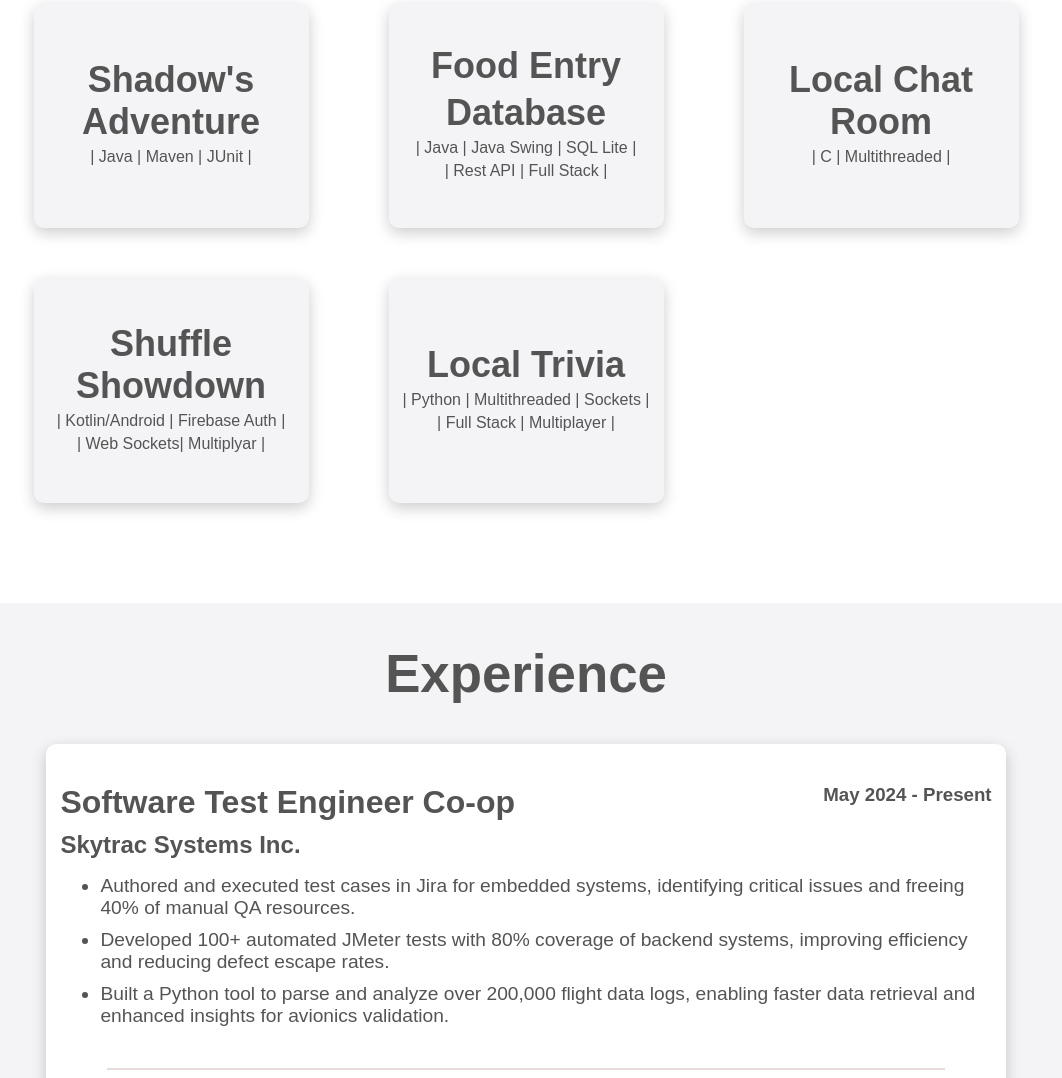
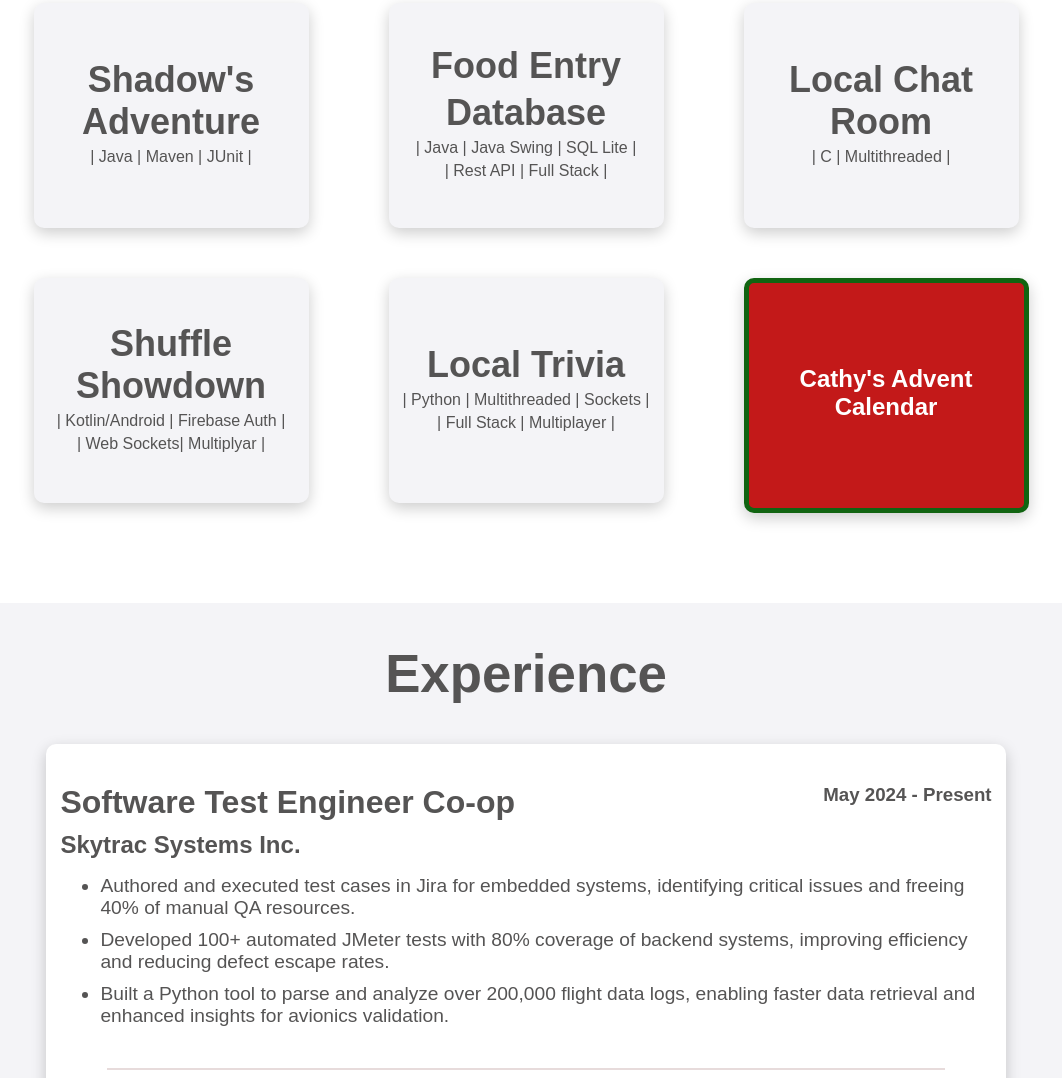
Before and after one commit to Parm-S-Gidda/Portfolio, a plain HTML site: page index.html in a window 1280 px wide. Shown: the part 2937-4015 px from the top of the page, without its empty margins (114-1176 px from the left). Drawn offline with Linux system fonts and the light colour scheme.

Commit message:
added money-wise 2 link

```diff
--- a/index.html
+++ b/index.html
@@ -157,7 +157,7 @@
                                     <h2 class="cardDescpriptions">Leveraged JavaScript, HTML, and CSS to create an intuitive calendar interface that highlights daily financial summaries with color-coded indicators for positive and negative balances.</h2>
 
                                     <div class="tryButtonDiv">
-                                        <a  target="_blank">
+                                        <a href="https://money-wise-2.web.app/signup"  target="_blank">
                                             <button class="checkButton">Check It Out</button>
                                           </a>
                                     </div>
@@ -323,6 +323,31 @@
 
                     </div>
 
+                    <div class="projectCard">
+
+
+
+                        <div class="flip-card-inner">
+
+                            <div class="flip-card-front" id="cathyFront">
+                                <h2 class="cardTitle">Cathy's Advent Calendar</h2>
+
+                            </div>
+                            <div class="flip-card-back" id="cathy">
+                                <div class="tryButtonDiv">
+                                    <a href="https://advent-calendar-dce5a.web.app/" target="_blank">
+                                        <button class="checkButton" id="cathyButton">Check It Out</button>
+                                      </a>
+                                </div>
+
+                            </div>
+
+                        </div>
+
+
+
+                    </div>
+
                 </div>
 
             </div>
--- a/styles/index.css
+++ b/styles/index.css
@@ -500,3 +500,29 @@ a {
         text-align: center;
     }
   }
+
+  #cathy{
+    display: flex;
+    flex-direction: column;
+    justify-content: center;
+    background-color: rgb(195, 25, 25);
+    color: rgb(255, 255, 255);
+    font-size: 1rem;
+    border: 5px solid rgb(17, 100, 17);
+  }
+
+  #cathyFront{
+    background-color: rgb(195, 25, 25);
+    color: rgb(255, 255, 255);
+    font-size: 1rem;
+    border: 5px solid rgb(17, 100, 17);
+  }
+
+  #cathyButton{
+
+    padding: 10px 20px;
+    background-color: rgb(17, 100, 17);
+    color: white;
+    font-weight: 900;
+    box-shadow: 0 4px 8px rgba(0, 0, 0, 0.1)
+  }
```
